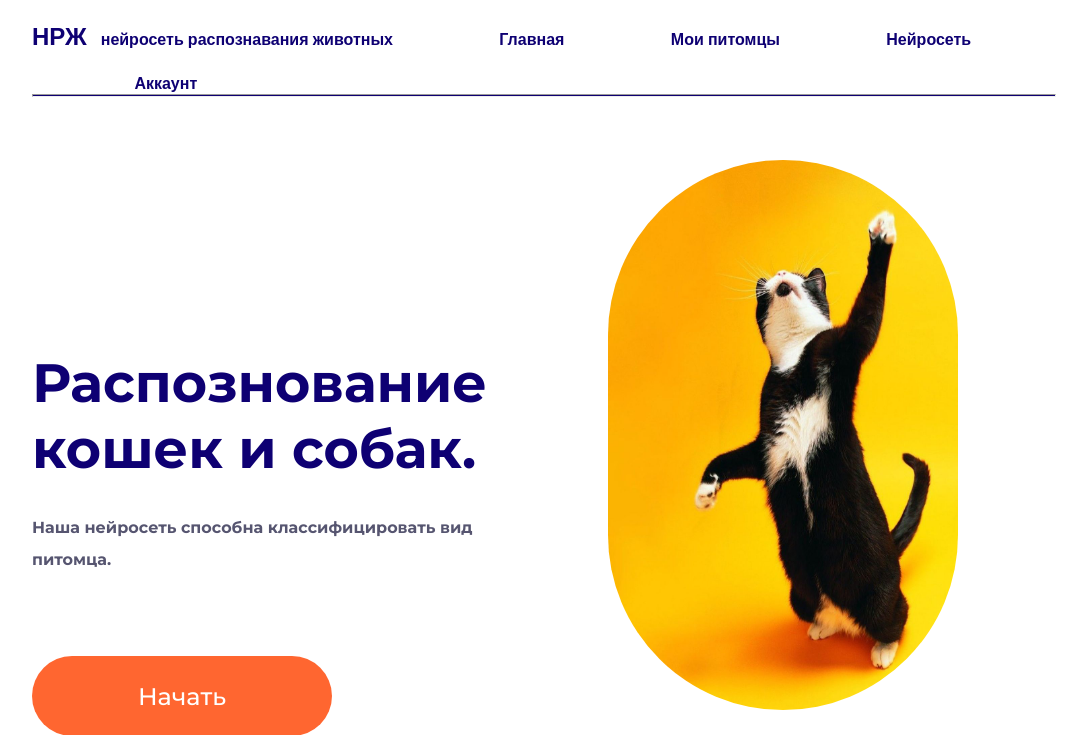
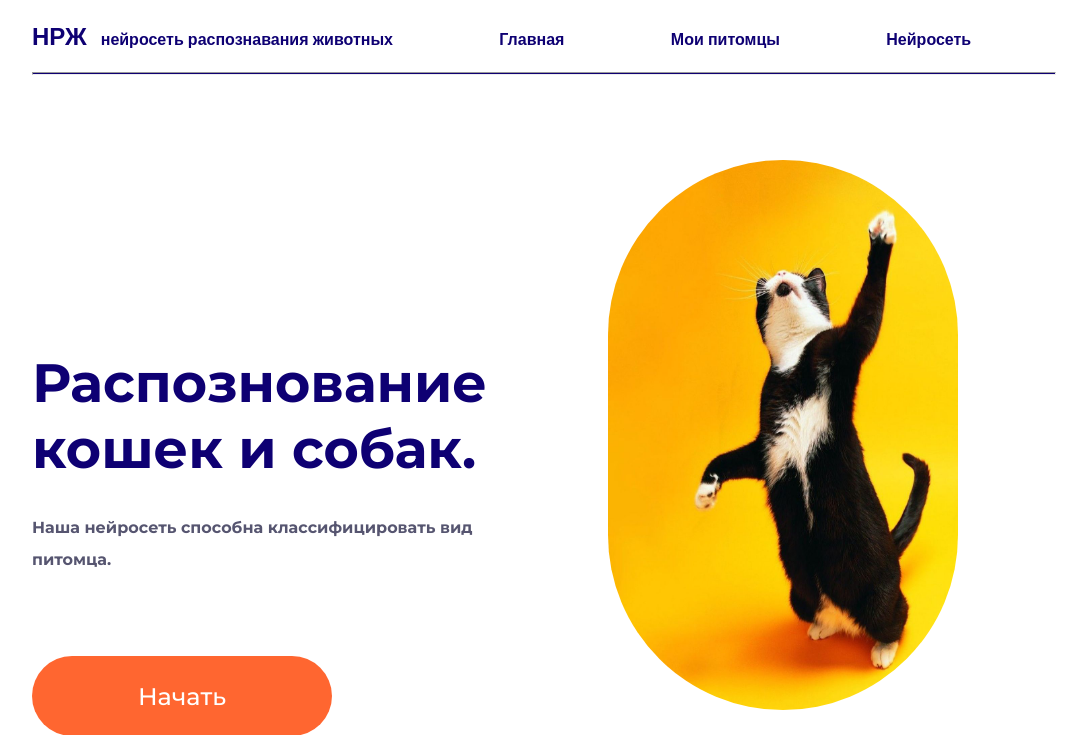
Before and after one commit to zyivan356/NeuronPet, a Django app: page / in a window 1280 px wide; the page is wider, and only the part inside the window is pictured. Shown: the top 735 px of that part, without its empty margins (96-1183 px from the left). Run offline with Django 4.2, Linux system fonts and the light colour scheme; the visitor is signed in with stand-in values (Sample User, id 1); some libraries are stand-ins or nearby versions.

Commit message:
Update menu.html

```diff
--- a/templates/menu.html
+++ b/templates/menu.html
@@ -7,17 +7,15 @@
             {% if request.user.is_authenticated and request.user.is_admin %}
 
 
-                        <a class="menubutton1">Главная</a>
-                        <a class="menubutton1">Мои питомцы</a>
-                        <a class="menubutton1">Нейросеть</a>
-                        <a class="menubutton1">Аккаунт</a>
+                        <a href="{% url 'pets:main' %}" class="menubutton1">Главная</a>
+                        <a href="{% url 'pets:pets_owner_list' %}" class="menubutton1">Мои питомцы</a>
+                        <a href="{% url 'pets:neuron_network' %}" class="menubutton1">Нейросеть</a>
 
             {% elif request.user.is_authenticated %}
 
-                        <a class="menubutton1">Главная</a>
-                        <a class="menubutton1">Мои питомцы</a>
-                        <a class="menubutton1">Нейросеть</a>
-                        <a class="menubutton1">Аккаунт</a>
+                        <a href="{% url 'pets:main' %}" class="menubutton1">Главная</a>
+                        <a href="{% url 'pets:pets_owner_list' %}" class="menubutton1">Мои питомцы</a>
+                        <a href="{% url 'pets:neuron_network' %}" class="menubutton1">Нейросеть</a>
 
             {% else %}
                         <a href="{% url 'accounts:login' %}" class="menubutton1">Вход</a>
```
